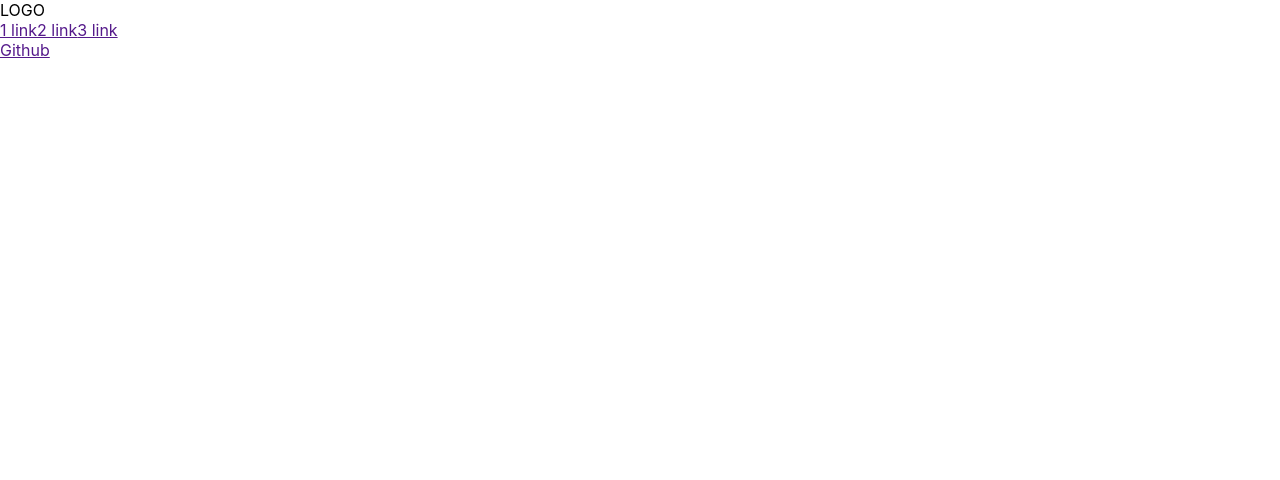
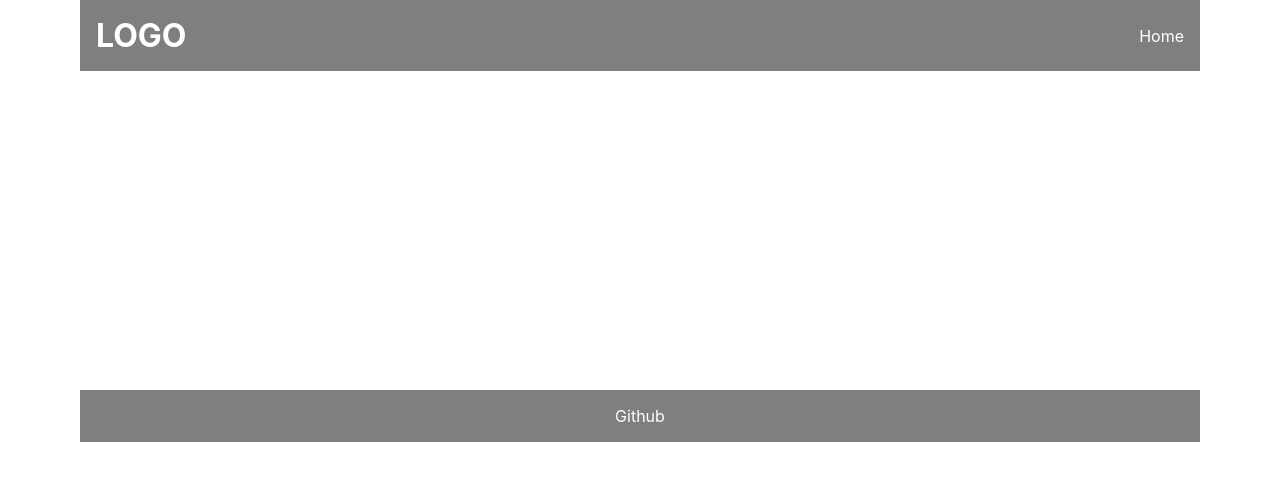
Before and after one commit to Nelfimov/odin-api-blog-client, a React (Create React App) app: page / in a window 1280 px wide. Shown: the top 480 px of the page. Built offline with nearby package versions, Linux system fonts and the light colour scheme.

Commit message:
added styling

```diff
--- a/src/components/App.jsx
+++ b/src/components/App.jsx
@@ -1,10 +1,19 @@
-import React from 'react';
+import React, {useState} from 'react';
+import Navbar from './Navbar';
+import Footer from './Footer';
 import '../styles/App.css';
 
 const App = () => {
+  const [loggedIn, setLoggedIn] = useState(false);
+
   return (
-    <div className="App">
-    </div>
+    <>
+      <Navbar loggedIn={loggedIn}/>
+      <main>
+
+      </main>
+      <Footer />
+    </>
   );
 };
 
--- a/src/components/Footer.jsx
+++ b/src/components/Footer.jsx
@@ -1,4 +1,5 @@
 import React from 'react';
+import '../styles/Footer.css';
 
 const Footer = () => {
   return (
--- a/src/components/Navbar.jsx
+++ b/src/components/Navbar.jsx
@@ -1,16 +1,26 @@
 import React from 'react';
+import propTypes from 'prop-types';
+import '../styles/Navbar.css';
 
-const Navbar = () => {
+const Navbar = (loggedIn) => {
   return (
     <header>
       <span>LOGO</span>
       <div className="nav-links">
-        <a href="">1 link</a>
-        <a href="">2 link</a>
-        <a href="">3 link</a>
+        <a href="">Home</a>
+        {!loggedIn &&
+        <>
+          <a href="">Login</a>
+          <a href="">Register</a>
+        </>
+        }
       </div>
     </header>
   );
 };
 
+Navbar.propTypes = {
+  loggedIn: propTypes.bool.isRequired,
+};
+
 export default Navbar;
--- a/src/index.js
+++ b/src/index.js
@@ -2,14 +2,10 @@ import React from 'react';
 import ReactDOM from 'react-dom/client';
 import './styles/index.css';
 import App from './components/App';
-import Navbar from './components/Navbar';
-import Footer from './components/Footer';
 
 const root = ReactDOM.createRoot(document.getElementById('root'));
 root.render(
     <React.StrictMode>
-      <Navbar />
       <App />
-      <Footer />
     </React.StrictMode>,
 );
--- a/src/styles/App.css
+++ b/src/styles/App.css
@@ -1,38 +1,4 @@
-.App {
-  text-align: center;
+main {
+  margin-top: 70px;
+  min-height: 40vh;
 }
-
-.App-logo {
-  height: 40vmin;
-  pointer-events: none;
-}
-
-@media (prefers-reduced-motion: no-preference) {
-  .App-logo {
-    animation: App-logo-spin infinite 20s linear;
-  }
-}
-
-.App-header {
-  background-color: #282c34;
-  min-height: 100vh;
-  display: flex;
-  flex-direction: column;
-  align-items: center;
-  justify-content: center;
-  font-size: calc(10px + 2vmin);
-  color: white;
-}
-
-.App-link {
-  color: #61dafb;
-}
-
-@keyframes App-logo-spin {
-  from {
-    transform: rotate(0deg);
-  }
-  to {
-    transform: rotate(360deg);
-  }
-}
--- /dev/null
+++ b/src/styles/Footer.css
@@ -0,0 +1,17 @@
+footer {
+  display: flex;
+  justify-content: center;
+  align-items: center;
+  background-color: rgba(0, 0, 0, 0.5);
+  color: white;
+  padding: 1rem 0;
+}
+
+footer a {
+  text-decoration: none;
+  color: white;
+}
+
+footer a:visited {
+  color: white;
+}
--- /dev/null
+++ b/src/styles/Navbar.css
@@ -0,0 +1,33 @@
+header {
+  position: absolute;
+  top: 0;
+  left: 0;
+  right: 0;
+  display: flex;
+  justify-content: space-between;
+  align-items: center;
+  background-color: rgba(0, 0, 0, 0.5);
+  color: white;
+}
+
+header span {
+  padding: 1rem;
+  font-weight: bold;
+  font-size: 2rem;
+}
+
+header div.nav-links {
+  display: flex;
+  flex-direction: row;
+  align-items: center;
+}
+
+header a {
+  text-decoration: none;
+  color: white;
+  padding: 1rem;
+}
+
+header a:visited {
+  color: white;
+}
--- a/src/styles/index.css
+++ b/src/styles/index.css
@@ -7,7 +7,9 @@ body {
   -moz-osx-font-smoothing: grayscale;
 }
 
-code {
-  font-family: source-code-pro, Menlo, Monaco, Consolas, 'Courier New',
-    monospace;
+header,
+main,
+footer {
+  max-width: 70rem;
+  margin-inline: auto;
 }
```
